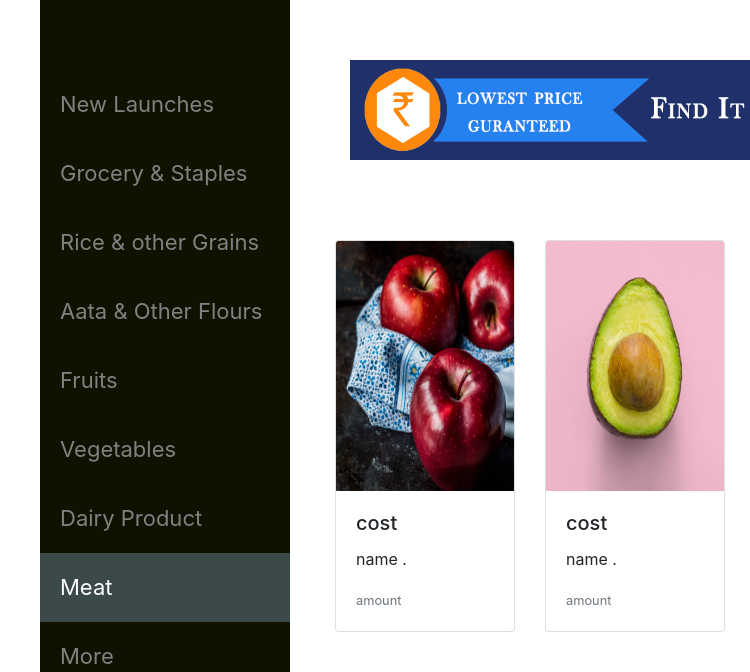
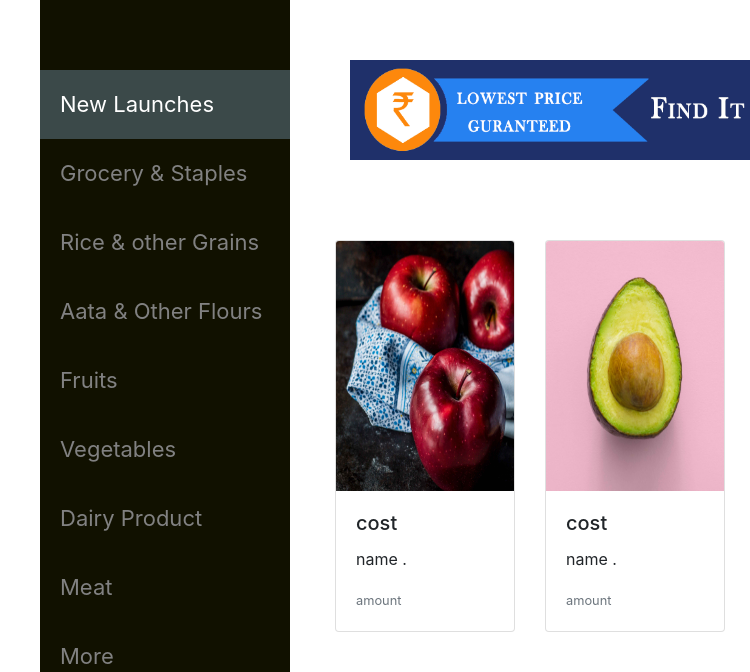
Before and after one commit to prajjawal1604/prajjawal1604.github.io, a plain HTML site: page new.html in a window 1280 px wide. Shown: the top 672 px of the page, 0-750 px from the left. Drawn offline with nearby package versions, Linux system fonts and the light colour scheme.

Commit message:
Update new.html

```diff
--- a/new.html
+++ b/new.html
@@ -71,14 +71,14 @@
 
   <div class="sidebar">
 
-    <a href="new.html"> New Launches</a>
+    <a href="new.html" class="highlight"> New Launches</a>
     <a href="grocery.html" > Grocery & Staples</a>
     <a href="rice.html"> Rice & other Grains</a>
     <a href="aata.html" > Aata & Other Flours</a>
     <a href="fruits.html" > Fruits</a>
     <a href="vegetables.html" > Vegetables</a>
     <a href="dairy.html" > Dairy Product</a>
-    <a href="meat.html" class="highlight"> Meat</a>
+    <a href="meat.html" > Meat</a>
     <a href="categories.html"> More</a>
 
   </div>
```
